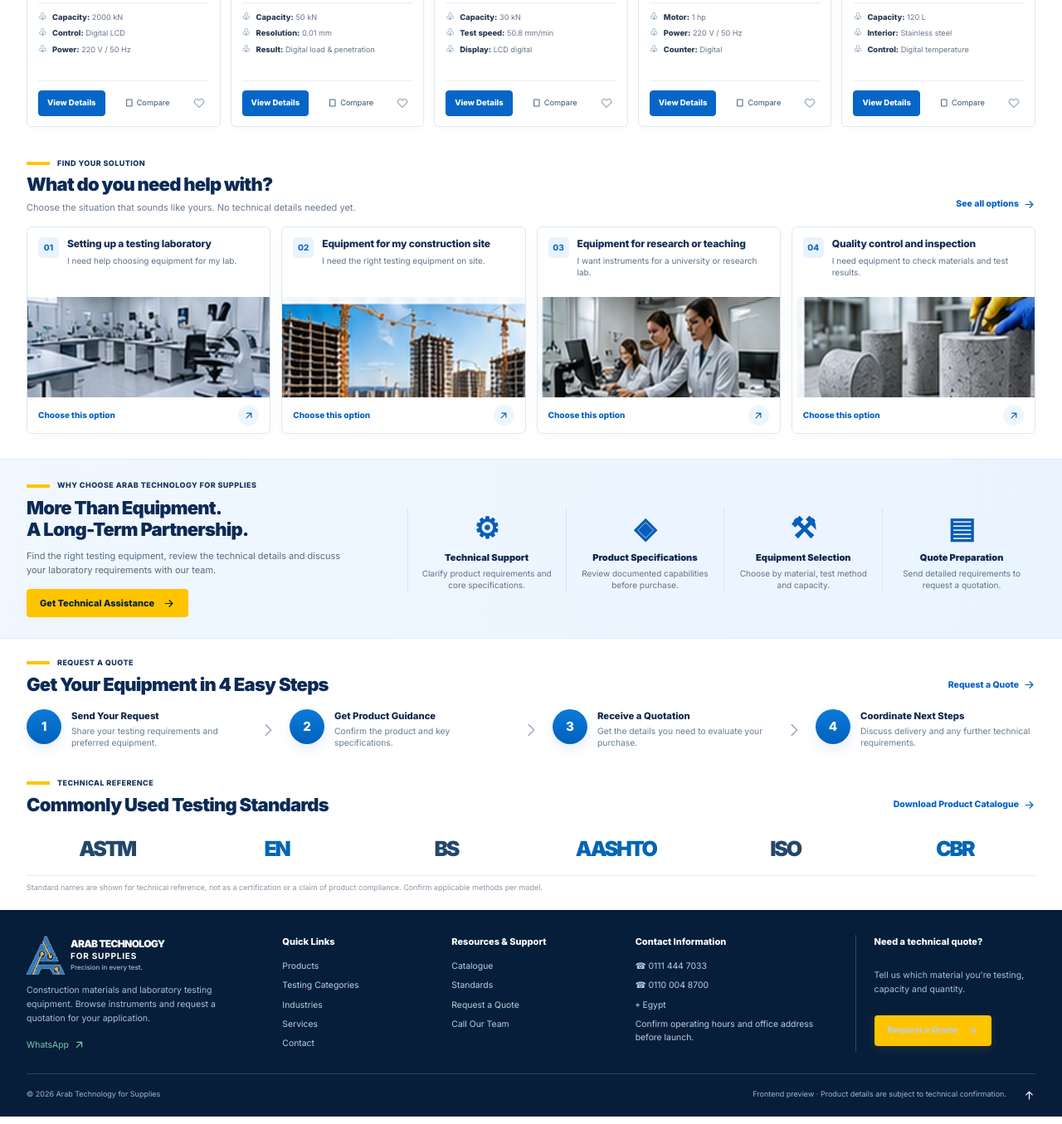
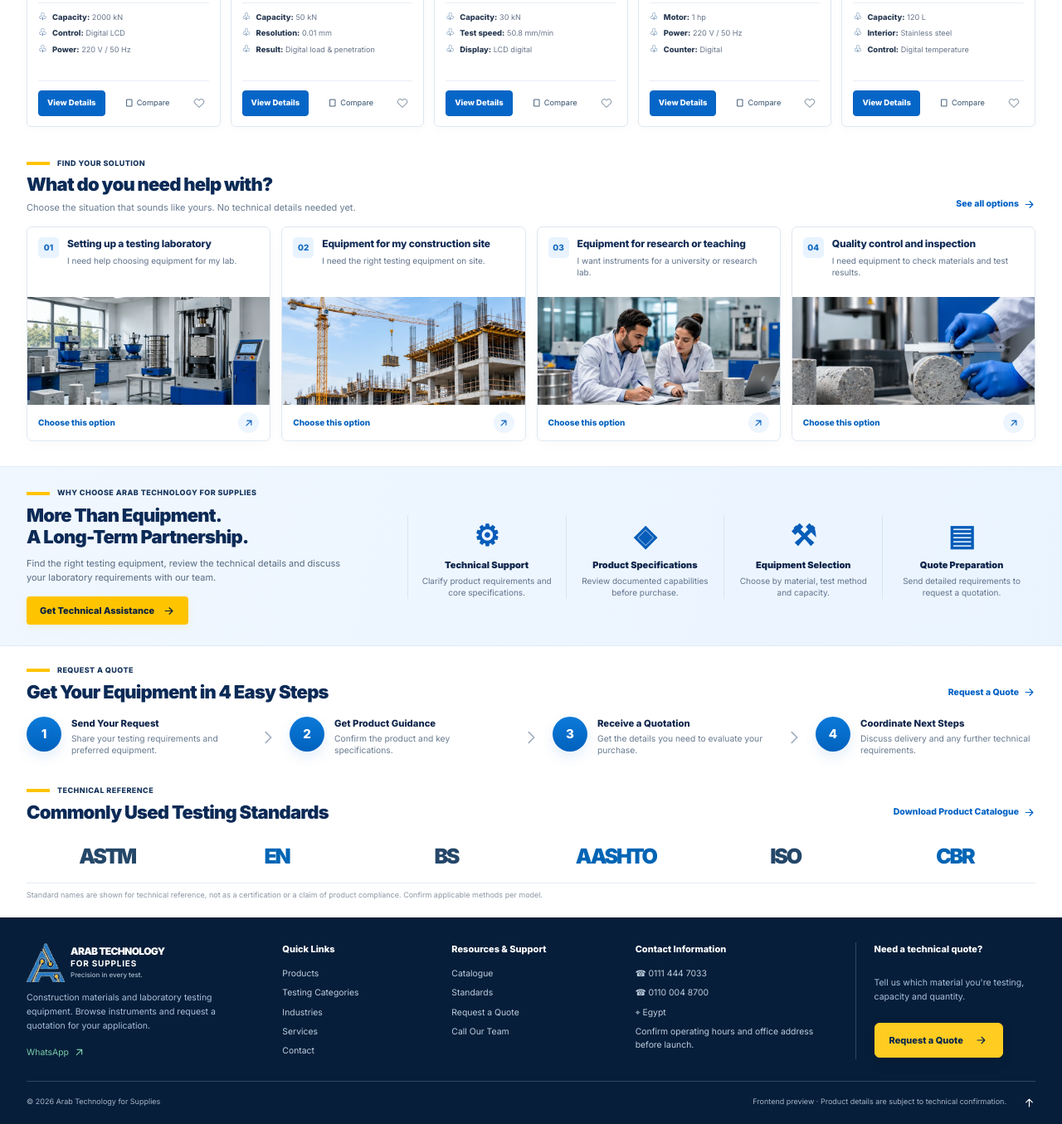
Before and after one commit to moustafanasr/arab-technology, a plain HTML site: page index.html in a window 1280 px wide. Shown: the part 1240-2595 px from the top of the page at 83% size. Drawn offline with nearby package versions, Linux system fonts and the light colour scheme; animation ran at ten frames a second.

Commit message:
Fix CTA colors and improve solution images V6

```diff
--- /dev/null
+++ b/css/visual-fixes-v6.css
@@ -0,0 +1,80 @@
+/* Arab Technology V6 — clear application photos + accessible yellow footer CTA.
+   Loaded after existing styles; no changes to animations, product cards or enquiry behavior. */
+
+/* Footer: previous rule for all footer spans overrode the button's dark text.
+   Ensure the yellow CTA is legible and consistent on iPhone and desktop. */
+.site-footer .footer-grid .footer-request .button.button--yellow {
+  display:inline-flex;
+  justify-content:center;
+  align-items:center;
+  gap:13px;
+  background:#ffcc22;
+  color:#07264d;
+  border:1px solid #ffcc22;
+  border-radius:6px;
+  min-height:42px;
+  padding:0 17px;
+  font-size:11px;
+  font-weight:800;
+  line-height:1.15;
+  box-shadow:0 5px 15px rgba(0,0,0,.1);
+  text-decoration:none;
+  opacity:1;
+}
+.site-footer .footer-grid .footer-request .button.button--yellow > span {
+  color:#07264d !important;
+  font-size:11px !important;
+  font-weight:800;
+  line-height:1.15;
+  opacity:1;
+}
+.site-footer .footer-grid .footer-request .button.button--yellow > span:last-child {
+  display:inline-flex;
+  align-items:center;
+  justify-content:center;
+  min-width:17px;
+}
+.site-footer .footer-grid .footer-request .button.button--yellow svg.at-arrow-svg {
+  color:#07264d !important;
+  stroke:#07264d !important;
+  width:16px !important;
+  height:16px !important;
+}
+.site-footer .footer-grid .footer-request .button.button--yellow:hover {
+  background:#ffe075;
+  border-color:#ffe075;
+  box-shadow:0 9px 18px rgba(0,0,0,.15);
+}
+.site-footer .footer-grid .footer-request .button.button--yellow:focus-visible {
+  outline:3px solid #ffffff;
+  outline-offset:4px;
+}
+/* New assets provide more than 2x the source pixels per displayed card. */
+.section--industries .industry-card--choice > img {
+  display:block;
+  width:100%;
+  height:130px;
+  object-fit:cover;
+  object-position:center center;
+  image-rendering:auto;
+  border:0;
+  filter:none;
+}
+.section--industries .industry-card--choice:nth-child(1) > img{object-position:center 43%}
+.section--industries .industry-card--choice:nth-child(2) > img{object-position:center 48%}
+.section--industries .industry-card--choice:nth-child(3) > img{object-position:center 45%}
+.section--industries .industry-card--choice:nth-child(4) > img{object-position:center 50%}
+.enquiry-visual-image > img#selected-image {
+  width:100%;height:100%;object-fit:cover;object-position:center center;
+  image-rendering:auto;filter:none;
+}
+@media(max-width:970px){
+  .section--industries .industry-card--choice > img{height:120px;}
+}
+@media(max-width:740px){
+  .section--industries .industry-card--choice > img{height:115px;}
+}
+@media(max-width:420px){
+  .section--industries .industry-card--choice > img{height:100px;}
+  .site-footer .footer-grid .footer-request .button.button--yellow{min-height:43px;}
+}
--- a/index.html
+++ b/index.html
@@ -12,6 +12,7 @@
   <link rel="icon" href="./assets/favicon.svg" type="image/svg+xml">
   <link rel="stylesheet" href="./css/styles.css?v=3.2">
   <link rel="stylesheet" href="./css/application-flow.css?v=5.0">
+  <link rel="stylesheet" href="./css/visual-fixes-v6.css?v=6.0">
   <script src="./js/polyfills.js" defer></script>
   <script src="https://cdn.jsdelivr.net/npm/gsap@3.13.0/dist/gsap.min.js" defer></script>
   <script src="https://cdn.jsdelivr.net/npm/gsap@3.13.0/dist/ScrollTrigger.min.js" defer></script>
@@ -83,22 +84,22 @@
       <div class="industry-grid industry-grid--questions">
         <a class="industry-card industry-card--choice" href="./application.html?need=lab" aria-label="I am setting up a testing laboratory">
           <div class="industry-copy"><span class="need-index">01</span><div><h3 data-t="indLab">Setting up a testing laboratory</h3><p data-t="indLabCopy">I need help choosing equipment for my lab.</p></div></div>
-          <img src="./assets/industry-lab.webp" alt="A materials testing laboratory" loading="lazy">
+          <img src="./assets/industry-lab-hd.webp" width="836" height="470" decoding="async" alt="A materials testing laboratory" loading="lazy">
           <span class="industry-action"><span data-t="learnMore">Choose this option</span><span class="need-arrow" aria-hidden="true">↗</span></span>
         </a>
         <a class="industry-card industry-card--choice" href="./application.html?need=site" aria-label="I need equipment for a construction site">
           <div class="industry-copy"><span class="need-index">02</span><div><h3 data-t="indContract">Equipment for my construction site</h3><p data-t="indContractCopy">I need the right testing equipment on site.</p></div></div>
-          <img src="./assets/industry-construction.webp" alt="Active construction site" loading="lazy">
+          <img src="./assets/industry-construction-hd.webp" width="836" height="470" decoding="async" alt="Active construction site" loading="lazy">
           <span class="industry-action"><span data-t="learnMore">Choose this option</span><span class="need-arrow" aria-hidden="true">↗</span></span>
         </a>
         <a class="industry-card industry-card--choice" href="./application.html?need=research" aria-label="I need equipment for education or research">
           <div class="industry-copy"><span class="need-index">03</span><div><h3 data-t="indUniversity">Equipment for research or teaching</h3><p data-t="indUniversityCopy">I want instruments for a university or research lab.</p></div></div>
-          <img src="./assets/industry-research.webp" alt="Researchers working with laboratory equipment" loading="lazy">
+          <img src="./assets/industry-research-hd.webp" width="836" height="470" decoding="async" alt="Researchers working with laboratory equipment" loading="lazy">
           <span class="industry-action"><span data-t="learnMore">Choose this option</span><span class="need-arrow" aria-hidden="true">↗</span></span>
         </a>
         <a class="industry-card industry-card--choice" href="./application.html?need=quality" aria-label="I need equipment for quality control and inspection">
           <div class="industry-copy"><span class="need-index">04</span><div><h3 data-t="indInspection">Quality control and inspection</h3><p data-t="indInspectionCopy">I need equipment to check materials and test results.</p></div></div>
-          <img src="./assets/industry-inspection.webp" alt="Concrete samples being checked" loading="lazy">
+          <img src="./assets/industry-inspection-hd.webp" width="836" height="470" decoding="async" alt="Concrete samples being checked" loading="lazy">
           <span class="industry-action"><span data-t="learnMore">Choose this option</span><span class="need-arrow" aria-hidden="true">↗</span></span>
         </a>
       </div>
```
Also changed, not shown: application.html (+2 -1 lines), js/application.js (+5 -5 lines), assets/industry-construction-hd.webp (added), assets/industry-inspection-hd.webp (added), assets/industry-lab-hd.webp (added), assets/industry-research-hd.webp (added), 1 other file.
